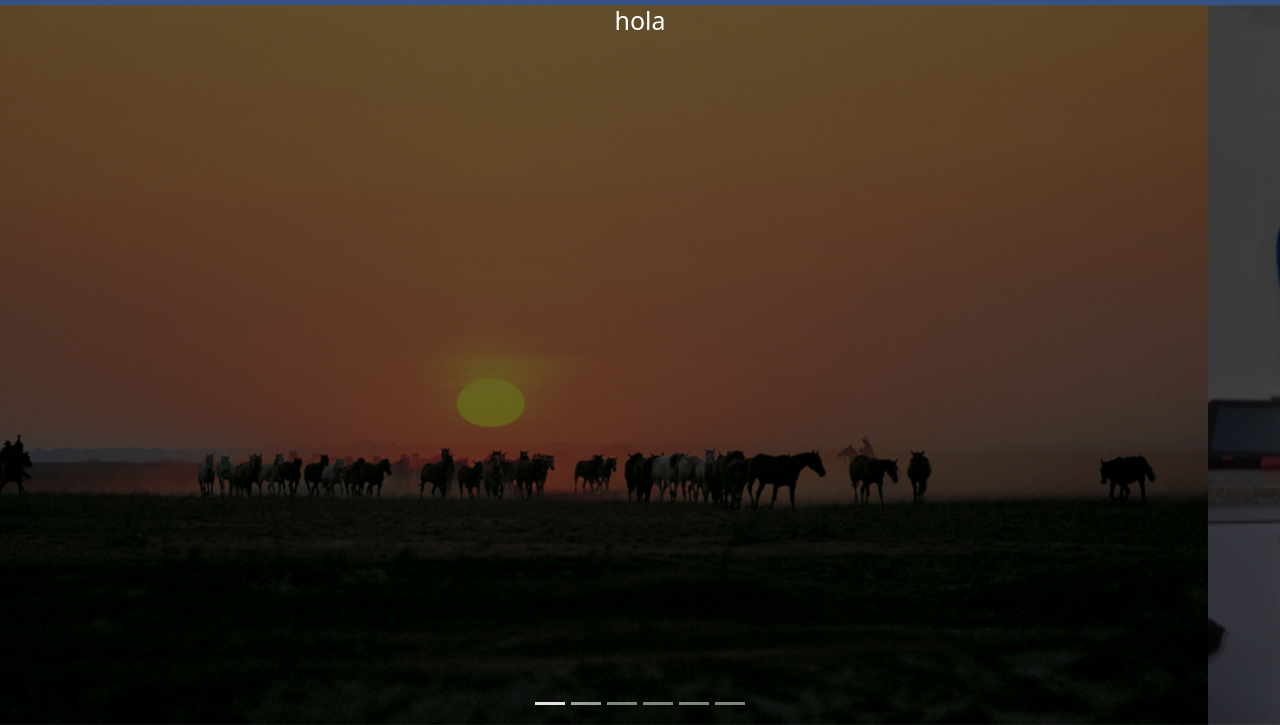
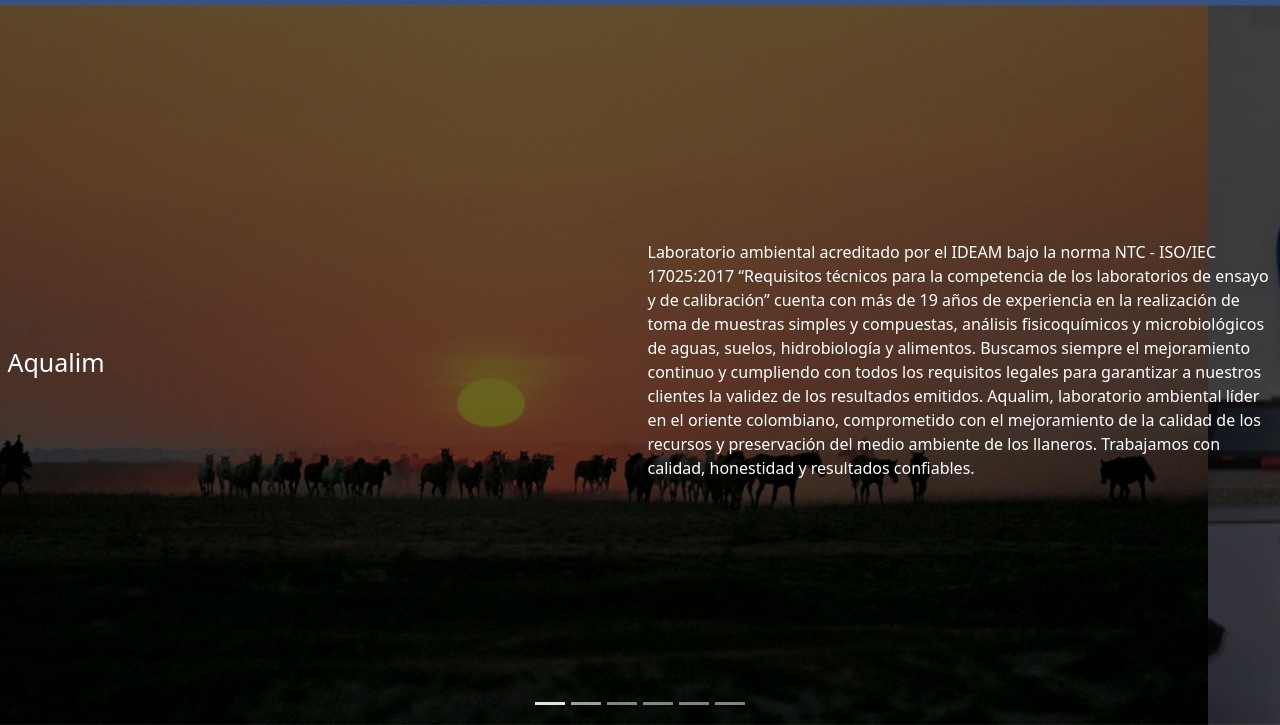
Before and after one commit to aceros123/Aqualim-R, a plain HTML site: page index.html in a window 1280 px wide. Shown: the part 76-801 px from the top of the page. Drawn offline with nearby package versions, Linux system fonts and the light colour scheme.

Commit message:
primer texto

```diff
--- a/css/Style.css
+++ b/css/Style.css
@@ -69,7 +69,6 @@ html {
     height: 100%;
     background-color: rgba(0,0,0,0.6);
     display: flex;
-    flex-direction: column;
     align-items: center;
 }
 .txt-white{
--- a/index.html
+++ b/index.html
@@ -67,7 +67,16 @@
                 </div>
 
             </div>
-            <div class="position-absolute prueba "> <h1 class="txt-white">hola</h1> </Div>
+            <div class="position-absolute prueba row"> <div class="col"><H1 class="text-white">Aqualim</H1></div>
+            <div class="col"><p class="text-white">
+              Laboratorio ambiental acreditado por el IDEAM bajo la norma NTC - ISO/IEC 17025:2017 “Requisitos técnicos para la competencia de los laboratorios de ensayo y de calibración” cuenta con más de 19 años de experiencia en la realización de toma de muestras simples y compuestas, análisis fisicoquímicos y microbiológicos de aguas, suelos, hidrobiología y alimentos.
+
+Buscamos siempre el mejoramiento continuo y cumpliendo con todos los requisitos legales para garantizar a nuestros clientes la validez de los resultados emitidos.
+
+Aqualim, laboratorio ambiental líder en el oriente colombiano, comprometido con el mejoramiento de la calidad de los recursos y preservación del medio ambiente de los llaneros.
+
+Trabajamos con calidad, honestidad y resultados confiables.
+            </p></div> </Div>
         </div>
       </section>
       <section id ="servicios">
```
